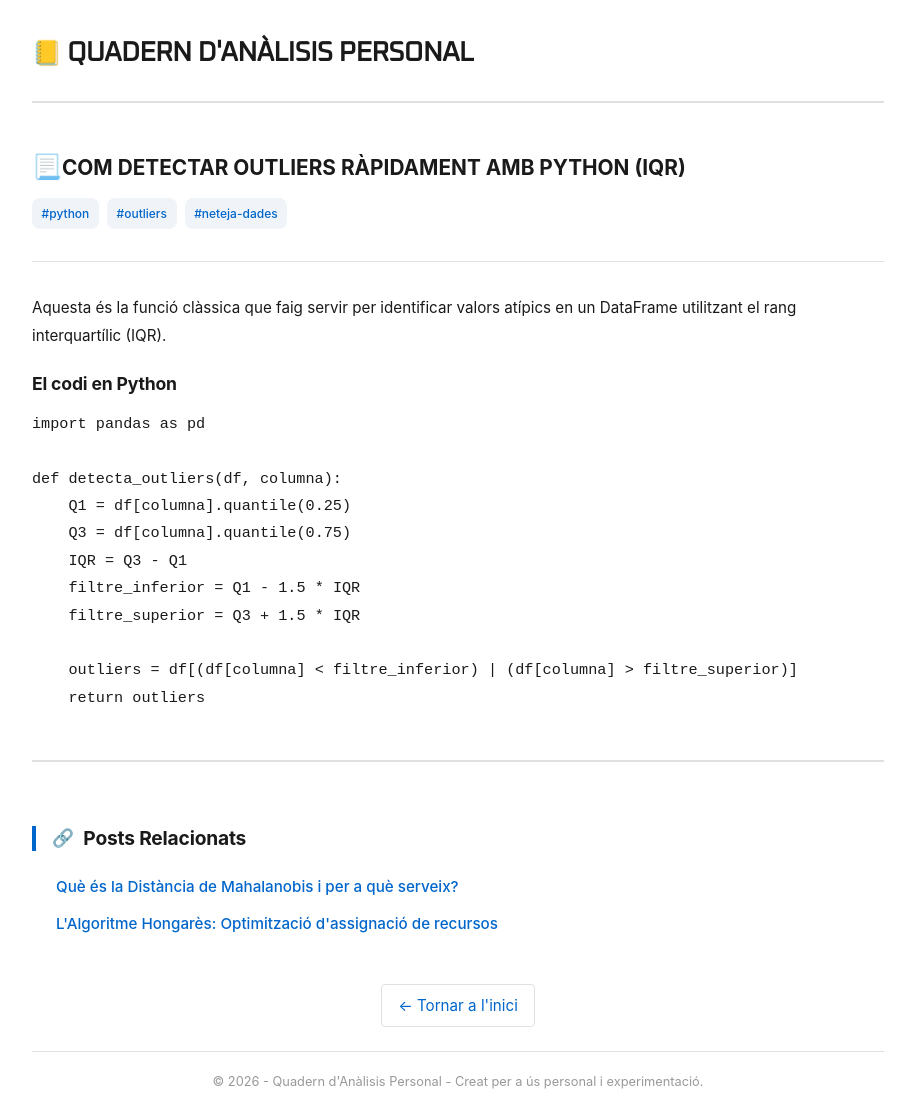
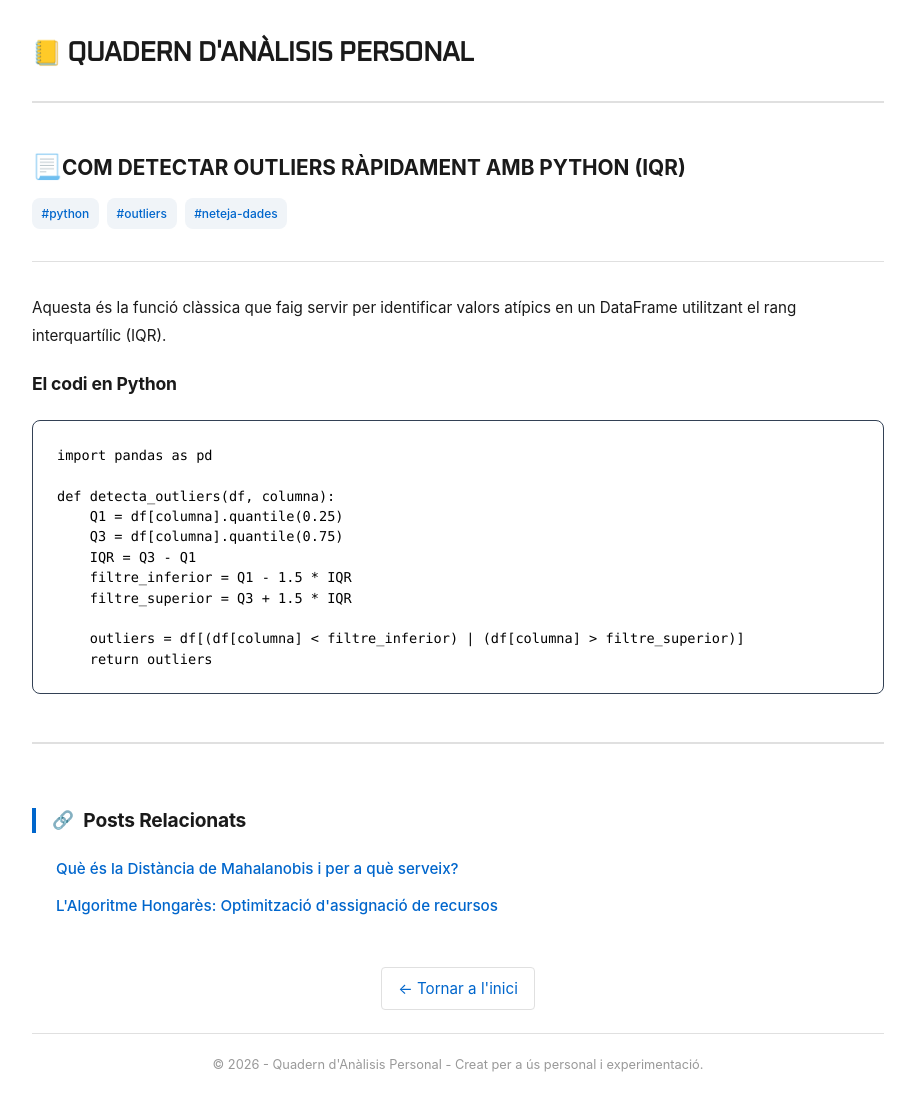
Before and after one commit to alberthr/alberthr.github.io, a Jekyll site: the page built from _posts/2005-06-09-outliers-iqr.md, in a window 1280 px wide. Shown: the whole page, without its empty margins (182-1097 px from the left). Built offline with Jekyll 4.4.1, drawn with Linux system fonts in a browser that asks for light colours; comment, search, counter and statistics services are not loaded.

Commit message:
canvis format caixes codi

```diff
--- a/assets/css/style.css
+++ b/assets/css/style.css
@@ -385,8 +385,8 @@
 
 
 /* ===== BLOCS DE CODI ===== */
-/*pre {
-  background-color: var(--code-bg);
+pre {
+  /*background-color: var(--code-bg);*/
   color: var(--code-text);
   padding: 1.5rem;
   overflow-x: auto;
@@ -411,13 +411,13 @@
   background-color: transparent;
   color: inherit;
   padding: 0;
-}*/
+}
 
 /* Ressaltat de sintaxi (Rouge) */
-/*pre.highlight, .highlight pre {
+pre.highlight, .highlight pre {
   background-color: #ffffff;
   color: #000000;
-}*/
+}
 
 
 /* ===== FOOTER ===== */
```
